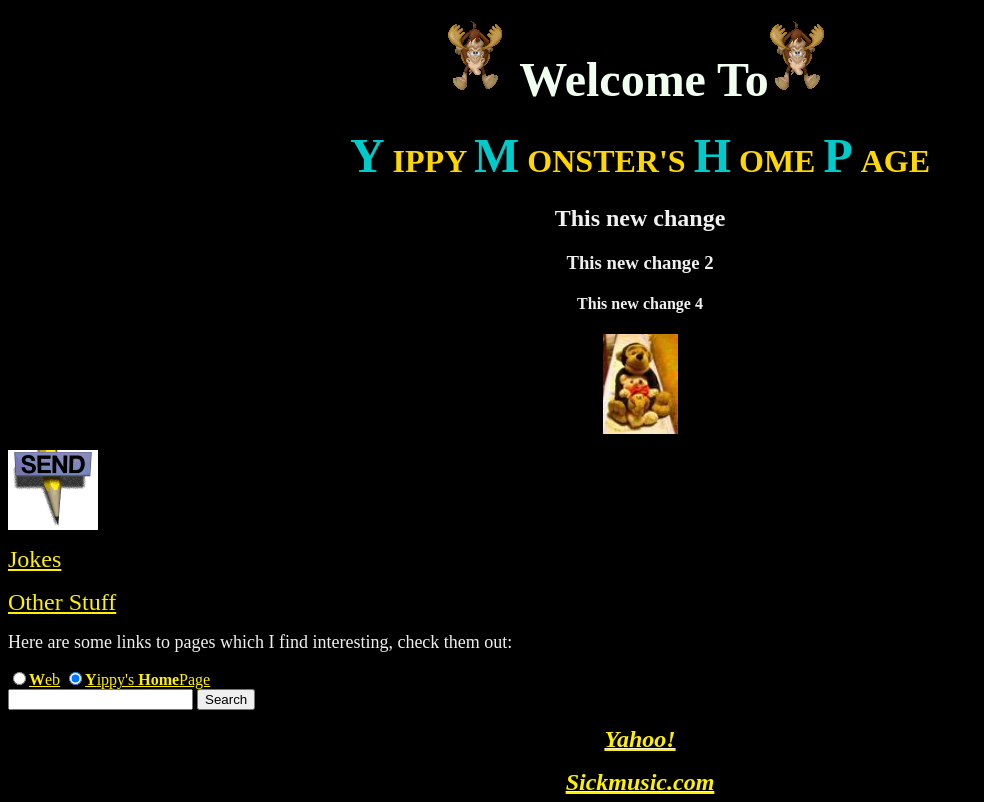
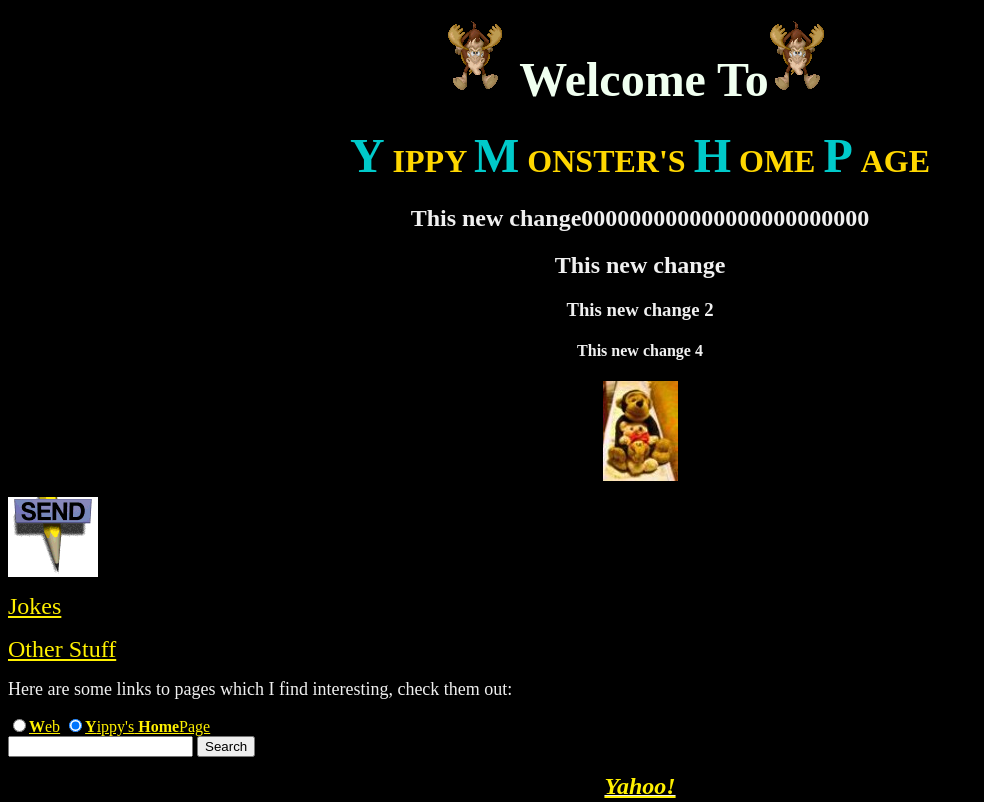
Before and after one commit to yip77/Webpage, a plain HTML site: page index.html in a window 1280 px wide. Shown: the top 802 px of the page, without its empty margins (0-984 px from the left). Drawn offline with Linux system fonts and the light colour scheme.

Commit message:
changes to master

```diff
--- a/index.html
+++ b/index.html
@@ -17,6 +17,7 @@
 <font size="+4" color="#00caca">  P</font> <font size="+3" color="gold">AGE</font>
 </h1>
 
+<h2> This new change000000000000000000000000 </h2>
 <h2> This new change </h2>
 <h3> This new change 2</h3>
 <h4> This new change 4</h4>
```
